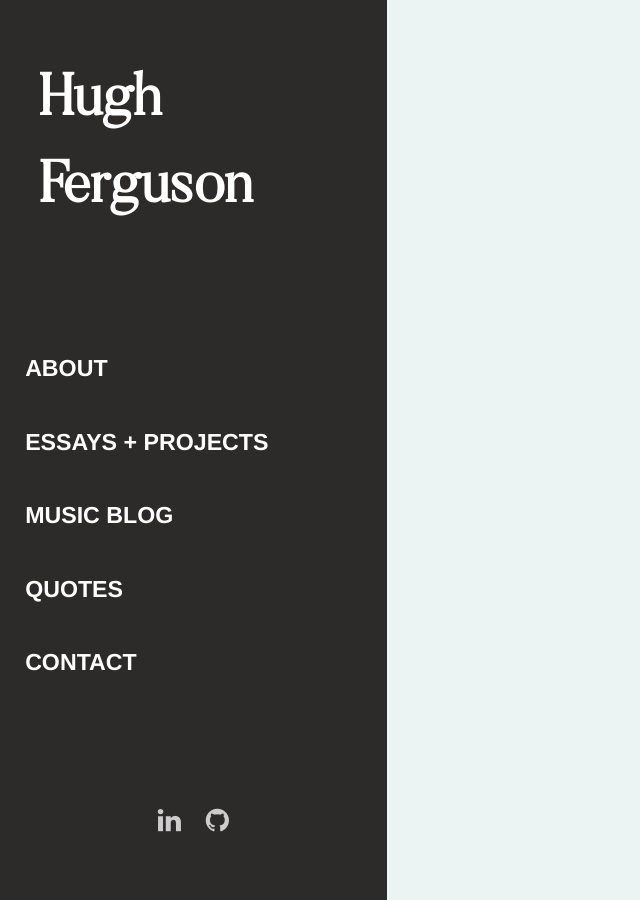
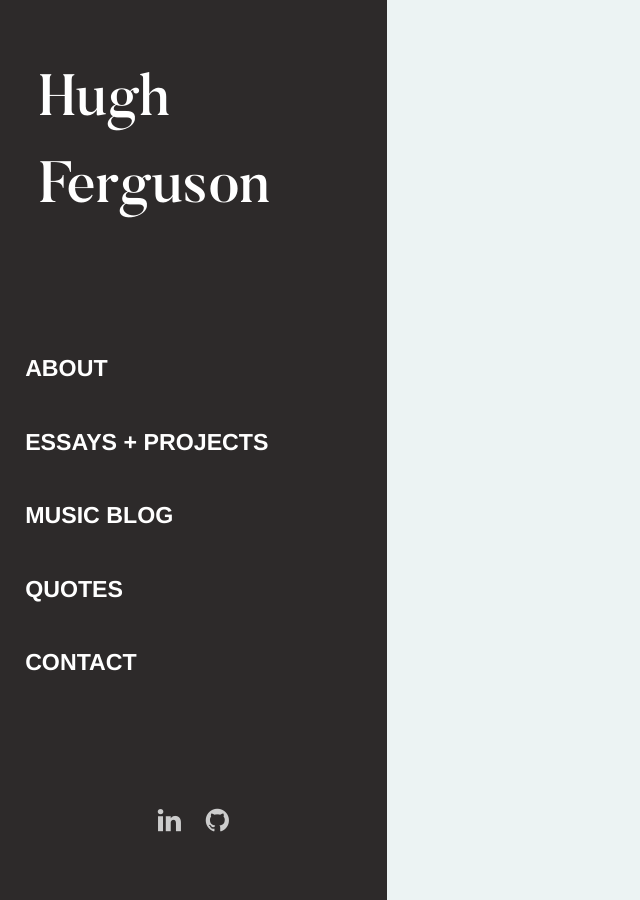
Before and after one commit to HughFerg/hughferg.github.io, a Jekyll site: the page built from index.html, in a window 1280 px wide. Shown: the whole page, without its empty margins (0-640 px from the left). Built offline with Jekyll 4.4.1, drawn with Linux system fonts in a browser that asks for light colours; some web fonts are replaced; the list of posts is cut into pages by our own code.

Commit message:
butler font

```diff
--- a/assets/css/main.css
+++ b/assets/css/main.css
@@ -740,6 +740,11 @@ html {
   src: url(/assets/fonts/Butler/Butler_Medium.otf)
 }
 
+@font-face {
+  font-family: ButlerBlack;
+  src: url(/assets/fonts/Butler/Butler_Black.otf)
+}
+
 @media screen and (min-width: 500px) {
   html {
     font-size: calc(15px + 5 * ((100vw - 500px) / 900));
@@ -816,6 +821,7 @@ pre code {
   padding: 0;
   margin: 0 -2rem;
 }
+
 .sidebar-menu .menu-items {
   list-style: none;
 }
@@ -831,6 +837,7 @@ pre code {
   -webkit-transition: all .35s;
   transition: all .35s;
 }
+
 .sidebar-menu .menu-links:hover {
   -webkit-transform: translateY(3px);
           transform: translateY(3px);
@@ -870,12 +877,11 @@ pre code {
 }
 
 .sidebar-logo .logo {
-  font-family: 'ButlerLight';
+  font-family: 'ButlerMed';
   color: #ffffff;
-  /* text-transform: uppercase; */
   text-decoration: none;
   font-size: 3rem;
-  font-weight: 700;
+  font-weight: 500;
 }
 
 .sidebar-social {
--- a/index.html
+++ b/index.html
@@ -1,3 +1,6 @@
 ---
 layout: default
 ---
+<section>
+
+</section>
```
Also changed, not shown: README.md.
